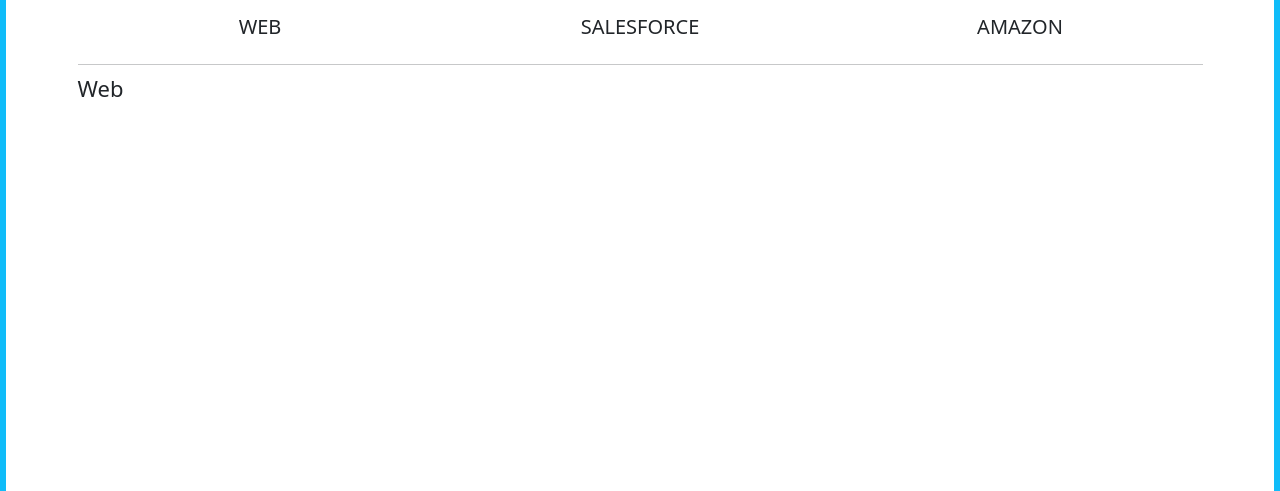
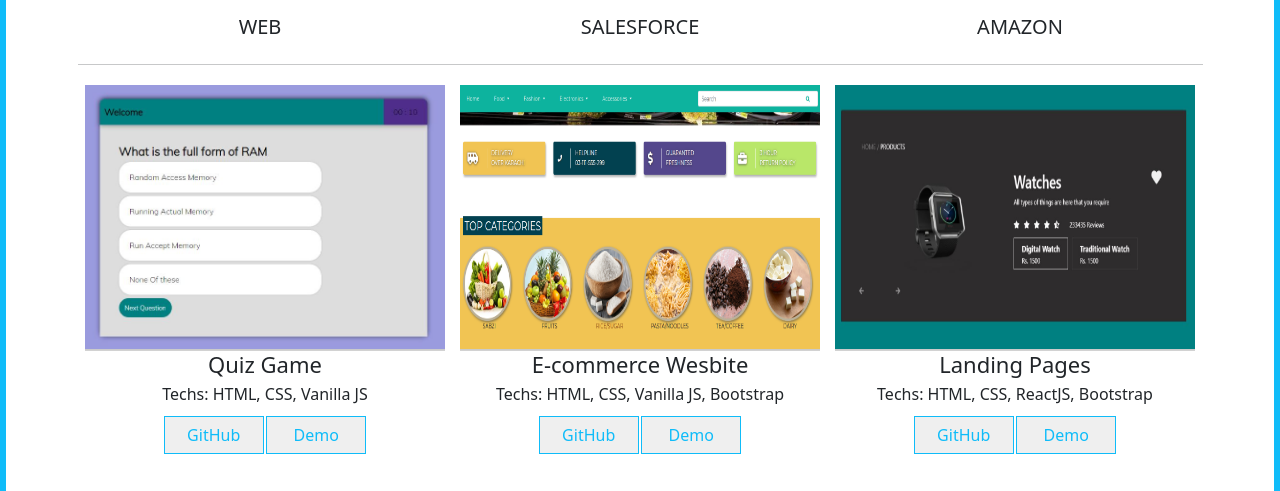
Before and after one commit to aneela-oad/personal-web, a plain HTML site: page index.html in a window 1280 px wide. Both pictures are taken after a click on the link "Works". Shown: the part 252-743 px from the top of the page. Drawn offline with nearby package versions, Linux system fonts and the light colour scheme; a web font is replaced by a local one.

Commit message:
added projects

```diff
--- a/css/style.css
+++ b/css/style.css
@@ -21,6 +21,9 @@
 }
 a{
     cursor: pointer;
+}
+.card-header, .card-footer{
+    padding: 0 !important;
 }
 h1{
     color: var(--primary);
@@ -355,7 +358,7 @@
 .work-container{
 /* background: black; */
 padding: 5rem 2rem;
-height: 100vh;
+/* height: 100vh; */
 }
 .work-container .project-box{
     height: 100%;
@@ -416,10 +419,41 @@
 
 
 
+.card{
+    border: none;
+    height: 100%;
+}
 
+.projects button{
+    padding: .6rem 2rem;
+    border: none;
+    font-size: 1.6rem;
+    font-weight: 400;
+    border: 1px solid var(--primary);
 
+    width: 10rem;
 
-
+}
+.projects .card-header{
+    height: 100%;
+}
+.projects .card-header img{
+    height: 100%;
+}
+.projects .card-footer{
+    display: flex;
+    flex-direction: column;
+    justify-content: space-between;
+    align-items: center;
+    background: none !important;
+}
+.projects button a{
+    color: var(--primary);
+}
+/* --------------------------------- */
+a{
+    text-decoration: none ;
+}
 
 footer{
     position: absolute;
@@ -427,6 +461,7 @@
     padding: 2rem;
     left: 0;
     background: var(--primary);
+
 }
 
 /* ----------------MEDIA QUERIES---------------- */
--- a/index.html
+++ b/index.html
@@ -158,7 +158,101 @@
       </div>
       <hr>
       <div class="projects-container">
-        <div class="web projects"> <h4>Web</h4></div>
+        <div class="web projects">
+          <div class="container">
+            <div class="row">
+
+              <div class="col-lg-4 col-md-6 col-12 my-3">
+                <div class="card">
+                  <div class="card-header">
+                    <img src="assets/quizgame.PNG" alt="" class="img-fluid">
+                  </div>
+                  <div class="card-footer">
+                    <h4 class="p_name">Quiz Game</h4>
+                    <p><span>Techs: </span> HTML, CSS, Vanilla JS</p>
+                    <div>    <button> <a href="">GitHub</a></button>
+                      <button> <a href="">Demo</a></button></div>
+                  </div>
+                </div>
+              </div>
+
+              <div class="col-lg-4 col-md-6 col-12 my-3">
+                <div class="card">
+                  <div class="card-header">
+                    <img src="assets/ecommerce.PNG" alt="" class="img-fluid">
+                  </div>
+                  <div class="card-footer">
+                    <h4 class="p_name">E-commerce Wesbite</h4>
+                    <p><span>Techs: </span> HTML, CSS, Vanilla JS, Bootstrap</p>
+                    <div>    <button> <a href="">GitHub</a></button>
+                      <button> <a href="">Demo</a></button></div>
+                  </div>
+                </div>
+              </div>
+
+              <div class="col-lg-4 col-md-6 col-12 my-3">
+                <div class="card">
+                  <div class="card-header">
+                    <img src="assets/carousel.JPG" alt="" class="img-fluid">
+                  </div>
+                  <div class="card-footer">
+                    <h4 class="p_name">Landing Pages</h4>
+                    <p><span>Techs: </span> HTML, CSS, ReactJS, Bootstrap</p>
+                    <div>    <button> <a href="">GitHub</a></button>
+                      <button> <a href="">Demo</a></button></div>
+                  </div>
+                </div>
+              </div>
+
+            </div>
+            <div class="row my-5">
+              <div class="col-lg-4 col-md-6 col-12 my-3">
+                <div class="card">
+                  <div class="card-header">
+                    <img src="assets/cart.PNG" alt="" class="img-fluid">
+                  </div>
+                  <div class="card-footer">
+                    <h4 class="p_name">Add To Cart</h4>
+                    <p><span>Techs: </span> HTML, CSS, Vanilla JS, Bootstrap</p>
+                    <div>    <button> <a href="">GitHub</a></button>
+                      <button> <a href="">Demo</a></button></div>
+                  </div>
+                </div>
+              </div>
+
+              <div class="col-lg-4 col-md-6 col-12 my-3">
+                <div class="card">
+                  <div class="card-header">
+                    <img src="assets/racegame.PNG" alt="" class="img-fluid">
+                  </div>
+                  <div class="card-footer">
+                    <h4 class="p_name">Car Race Game</h4>
+                    <p><span>Techs: </span> HTML, CSS, Vanilla JS, Bootstrap</p>
+                    <div>    <button> <a href="">GitHub</a></button>
+                      <button> <a href="">Demo</a></button></div>
+                  </div>
+                </div>
+              </div>
+              <div class="col-lg-4 col-md-6 col-12 my-3">
+                <div class="card">
+                  <div class="card-header">
+                    <img src="assets/tictactoe.PNG" alt="" class="img-fluid">
+                  </div>
+                  <div class="card-footer">
+                    <h4 class="p_name">Tic Tac Toet</h4>
+                    <p><span>Techs: </span> HTML, CSS, Vanilla JS, Bootstrap</p>
+                    <div>    <button> <a href="">GitHub</a></button>
+                      <button> <a href="">Demo</a></button></div>
+                  </div>
+                </div>
+              </div>
+
+
+
+            </div>
+          </div>
+
+        </div>
         <div class="salesforce projects">
           <h4>Salesforce</h4>
         </div>
```
Also changed, not shown: assets/carousel.JPG (added), assets/cart.PNG (added), assets/ecommerce.PNG (added), assets/quizgame.PNG (added), assets/racegame.PNG (added), assets/resume.PNG (added), assets/tictactoe.PNG (added).
